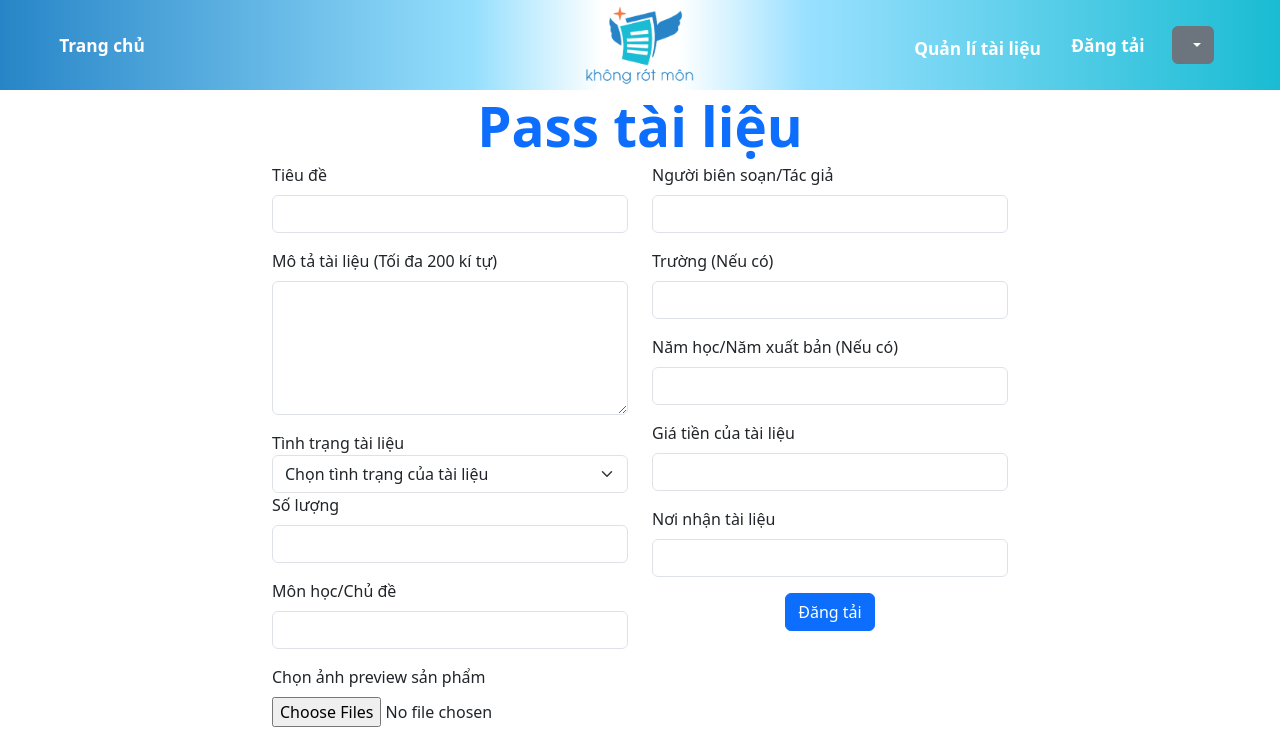
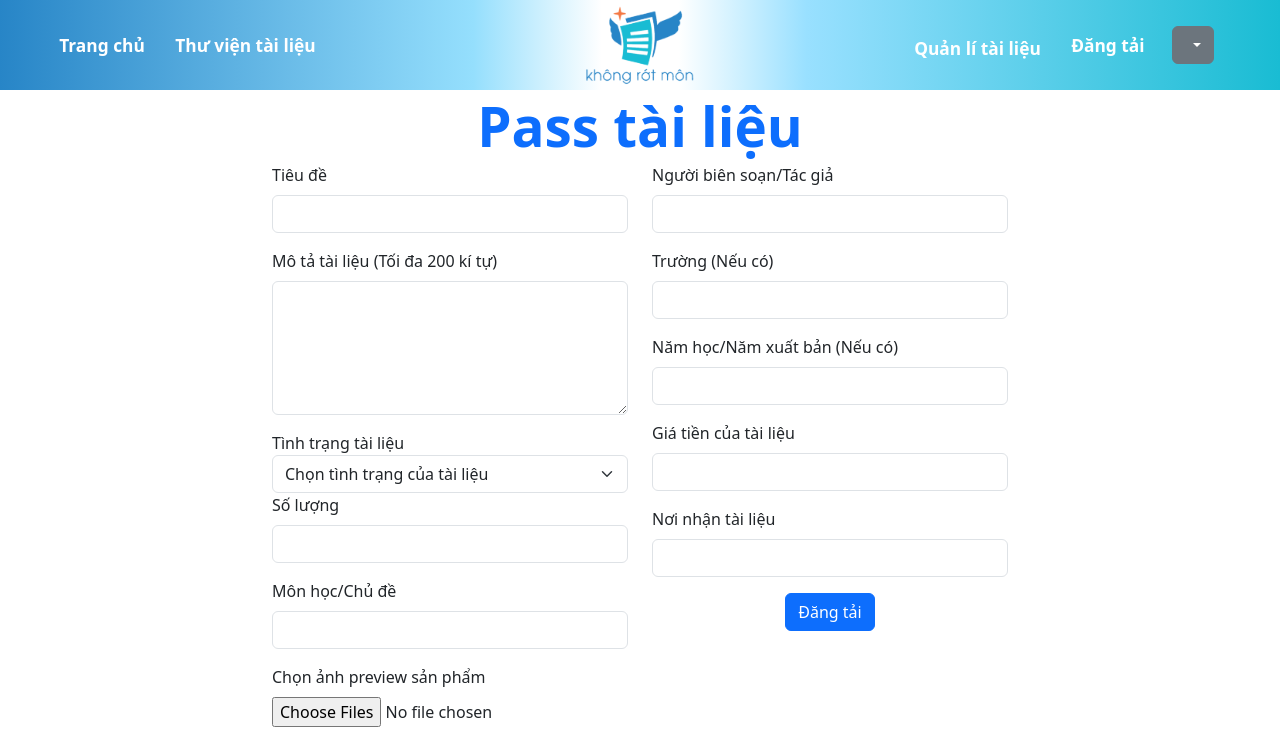
Before and after one commit to lttuem03/krm-sharing, a Python web app: template src/app/views/templates/create_listing.html in a window 1280 px wide. Shown: the top 742 px of the page. Run offline with Jinja, Linux system fonts and the light colour scheme; the template is opened without the code that fills it: most values are stand-ins (such as "Sample title", 1, 10 or a date in 2020).

Commit message:
fixing merge conflict

```diff
--- a/src/app/views/templates/base.html
+++ b/src/app/views/templates/base.html
@@ -28,9 +28,9 @@
                     Trang chủ
                 </a></h5>
 
-                <!-- <h5><a href="#" class="css-underline-animation-white">
+                <h5><a href="{{ url_for('library')}}" class="css-underline-animation-white">
                     Thư viện tài liệu
-                </a></h5>  -->
+                </a></h5>
 
                 <!-- {%if user.is_authenticated == True%}
                 <h5><a href="{{ url_for('document_management')}}" class="css-underline-animation-white">
```
